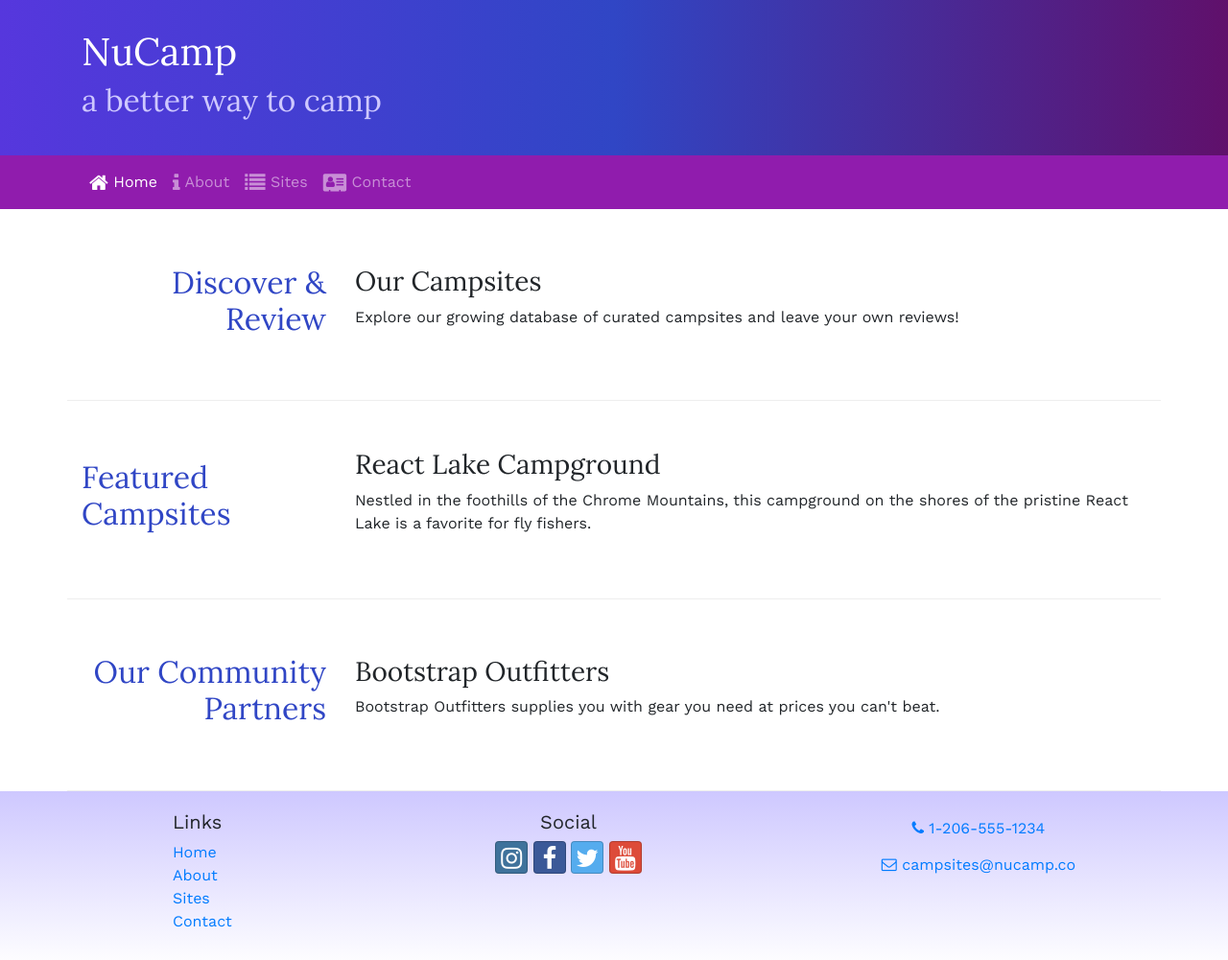
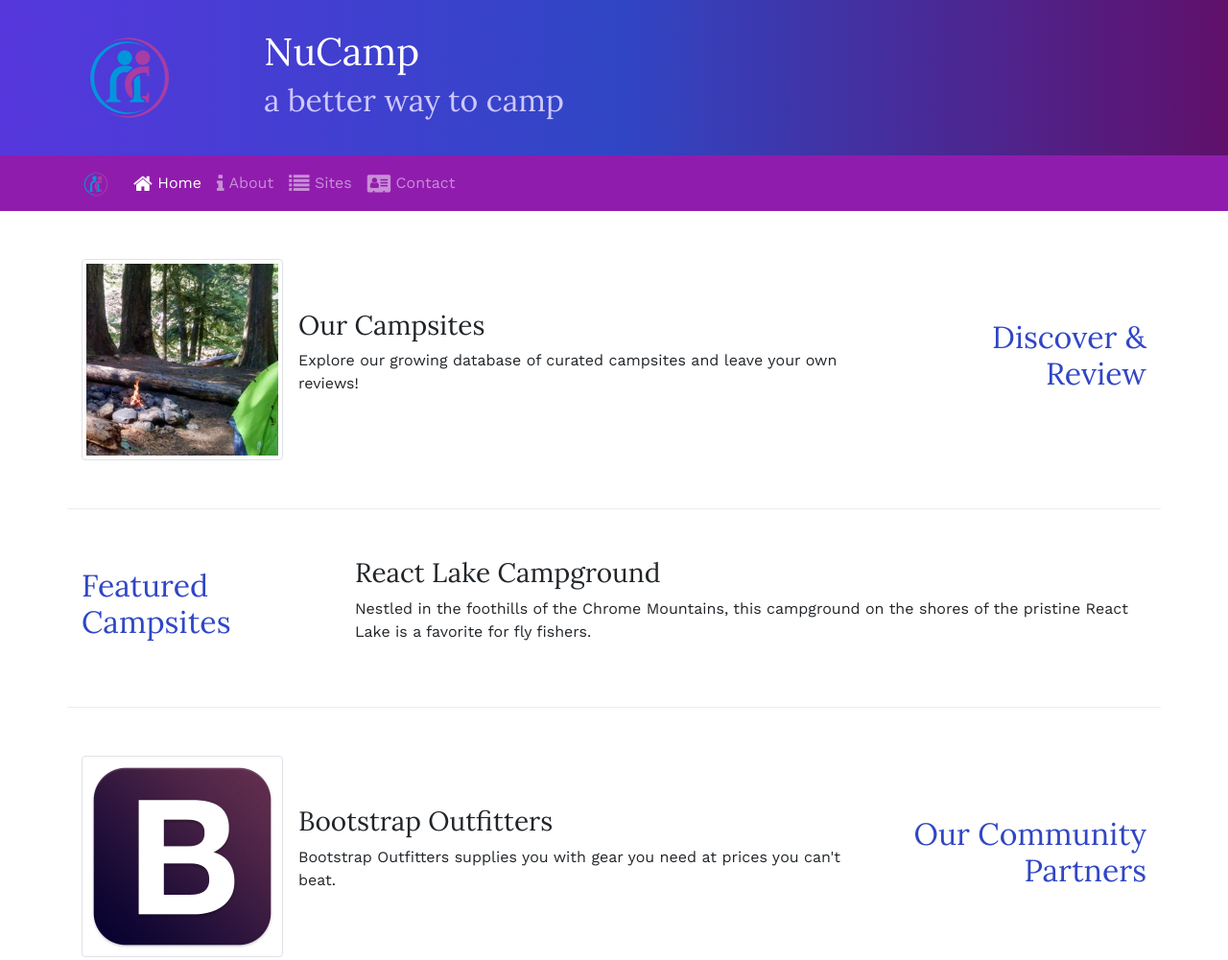
Before and after one commit to karl-li/nucamp-bootstrap, a website: page index.html in a window 1280 px wide. Shown: the top 1001 px of the page at 96% size. Drawn offline with nearby package versions, Linux system fonts and the light colour scheme.

Commit message:
Images and Media

```diff
--- a/index.html
+++ b/index.html
@@ -22,6 +22,9 @@
     <header class="jumbotron jumbotron-fluid">
         <div class="container">
             <div class="row">
+                <div class="col-4 col-sm-3 col-md-2 align-self-center">
+                    <a href="index.html"><img src="img/logo.png" class="img-fluid"/></a>
+                </div>
                 <div class="col">
                     <h1>NuCamp</h1>
                     <h2>a better way to camp</h2>
@@ -32,6 +35,9 @@
 
     <nav class="navbar navbar-expand-sm navbar-dark sticky-top">
         <div class="container">
+            <a href="index.html" class="navbar-brand">
+                <img src="img/logo.png" height="30" width="30" />
+            </a>
             <button class="navbar-toggler" type="button" data-toggle="collapse" data-target="#nucampNavbar">
                 <span class="navbar-toggler-icon"></span>
             </button>
@@ -48,12 +54,17 @@
 
     <div class="container">
         <div class="row row-content align-items-center">
-            <div class="col-sm-4 col-md-3">
+            <div class="col-sm-4 order-sm-last col-md-3">
                 <h2 class="text-sm-right">Discover & Review</h2>
             </div>
             <div class="col">
-                <h3>Our Campsites</h3>
-                <p>Explore our growing database of curated campsites and leave your own reviews!</p>
+                <div class="media">
+                    <img class="d-flex mr-3 img-thumbnail" src="img/breadcrumb-trail-thumb.jpg" alt="Breadcrumb Trail thumbnail"/>
+                    <div class="media-body align-self-center">
+                        <h3>Our Campsites</h3>
+                        <p class="d-none d-sm-block">Explore our growing database of curated campsites and leave your own reviews!</p>
+                    </div>
+                </div>
             </div>
         </div>
         <div class="row row-content align-items-center">
@@ -66,12 +77,17 @@
             </div>
         </div>
         <div class="row row-content align-items-center">
-            <div class="col-sm-4 col-md-3">
+            <div class="col-sm-4 order-sm-last col-md-3">
                 <h2 class="text-sm-right">Our Community Partners</h2>
             </div>
             <div class="col">
-                <h3>Bootstrap Outfitters</h3>
-                <p>Bootstrap Outfitters supplies you with gear you need at prices you can't beat.</p>
+                <div class="media">
+                    <img src="img/bootstrap-thumb.png" alt="Bootstrap Outfitters" class="d-flex mr-3 img-thumbnail" />
+                    <div class="media-body align-self-center">
+                        <h3>Bootstrap Outfitters</h3>
+                        <p>Bootstrap Outfitters supplies you with gear you need at prices you can't beat.</p>
+                    </div>
+                </div>
             </div>
         </div>
     </div>
```
Also changed, not shown: aboutus.html (+6 -0 lines), contactus.html (+6 -0 lines), img/bootstrap-thumb.png (added), img/breadcrumb-trail-thumb.jpg (added), img/breadcrumb-trail.jpg (added), img/chrome-river-thumb.jpg (added), img/chrome-river.jpg (added), img/logo.png (added), img/react-lake-thumb.jpg (added), img/react-lake.jpg (added), 1 other file.
